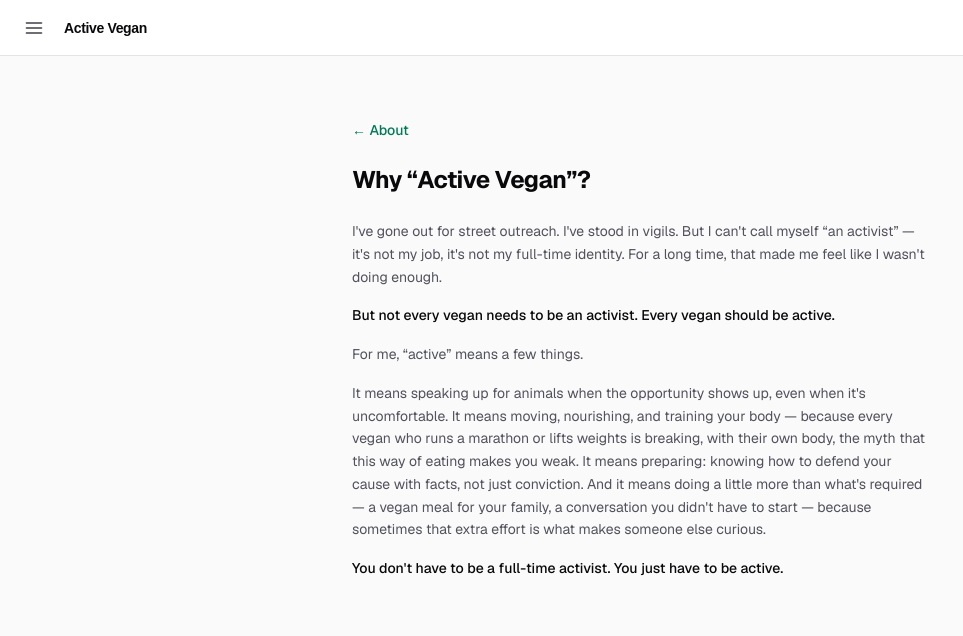
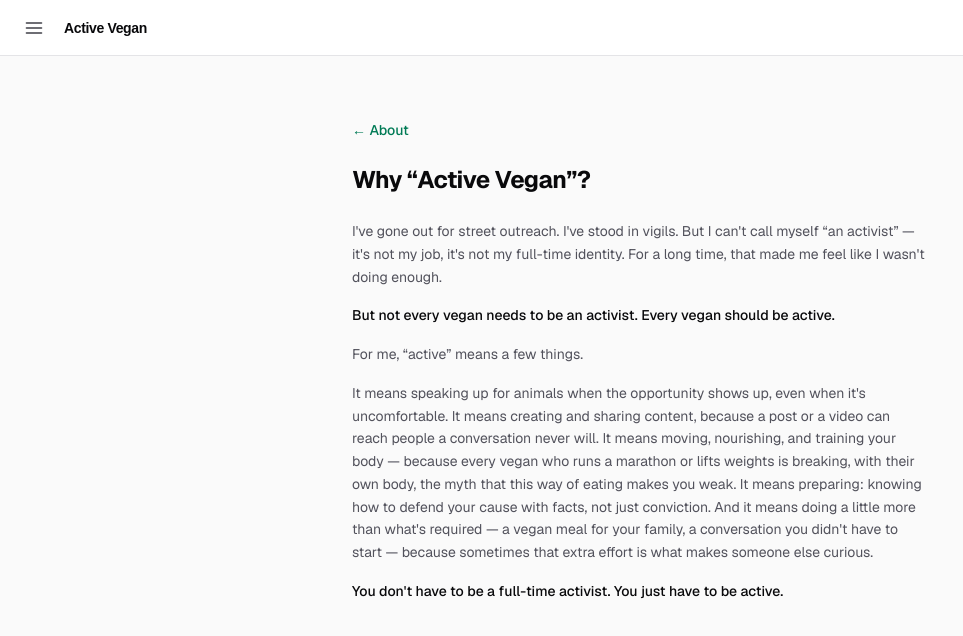
Before and after one commit to maumastro2020-veg/KilledAnimalsTimer, a Next.js app: page /why-active-vegan in a window 1280 px wide. Shown: the top 636 px of the page, without its empty margins (0-963 px from the left). Built offline with nearby package versions, Linux system fonts and the light colour scheme.

Commit message:
Add creating/sharing content to the "active" list

```diff
--- a/src/app/why-active-vegan/page.tsx
+++ b/src/app/why-active-vegan/page.tsx
@@ -38,7 +38,9 @@ export default function WhyActiveVeganPage() {
 
           <p>
             It means speaking up for animals when the opportunity shows up,
-            even when it&apos;s uncomfortable. It means moving, nourishing,
+            even when it&apos;s uncomfortable. It means creating and
+            sharing content, because a post or a video can reach people a
+            conversation never will. It means moving, nourishing,
             and training your body — because every vegan who runs a
             marathon or lifts weights is breaking, with their own body, the
             myth that this way of eating makes you weak. It means
```
